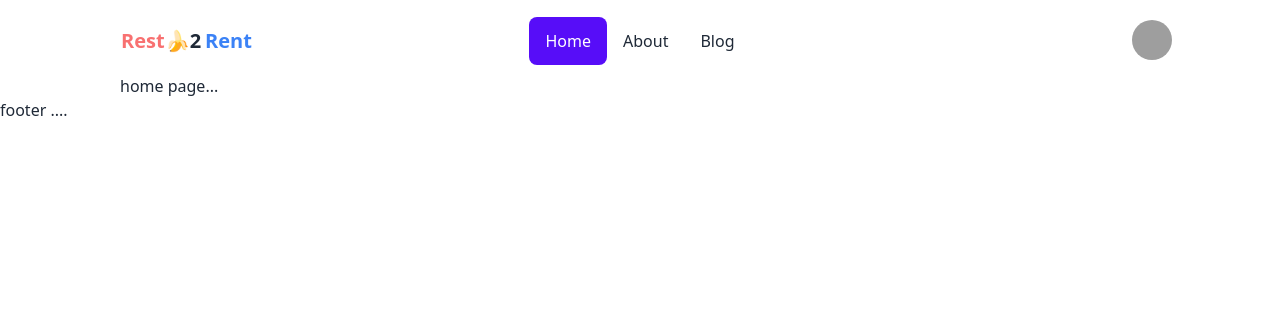
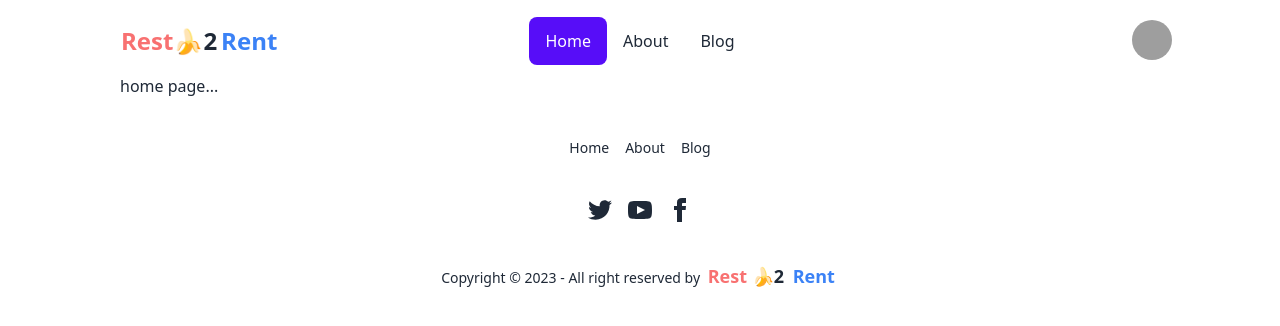
Before and after one commit to ataher-ali/chef-recipe-hunter-client, a React (Vite) app: page / in a window 1280 px wide. Shown: the top 326 px of the page. Built offline with nearby package versions, Linux system fonts and the light colour scheme; grey boxes are pictures that could not be loaded.

Commit message:
footer  ui

```diff
--- a/package.json
+++ b/package.json
@@ -11,6 +11,7 @@
   },
   "dependencies": {
     "daisyui": "^2.51.6",
+    "firebase": "^9.21.0",
     "localforage": "^1.10.0",
     "match-sorter": "^6.3.1",
     "react": "^18.2.0",
--- a/src/App.jsx
+++ b/src/App.jsx
@@ -9,7 +9,7 @@
   return (
     <>
       <Header></Header>
-      <div className='mx-28 px-2'>
+      <div className='mx-28 px-2 '>
          <Outlet></Outlet>
       </div>
       <Footer></Footer>
--- /dev/null
+++ b/src/Firebase/firebase.init.js
@@ -0,0 +1,20 @@
+// Import the functions you need from the SDKs you need
+import { initializeApp } from "firebase/app";
+// TODO: Add SDKs for Firebase products that you want to use
+// https://firebase.google.com/docs/web/setup#available-libraries
+
+// Your web app's Firebase configuration
+const firebaseConfig = {
+  apiKey: "AIzaSyDCM9FPYugTyaMaxPeV89KECISL3kiV9nE",
+  authDomain: "rest2rent-a534f.firebaseapp.com",
+  projectId: "rest2rent-a534f",
+  storageBucket: "rest2rent-a534f.appspot.com",
+  messagingSenderId: "732807347626",
+  appId: "1:732807347626:web:004bc72c97f493b0713fd3"
+};
+
+// Initialize Firebase
+const app = initializeApp(firebaseConfig);
+
+
+export default app;
--- a/src/Pages/Components/Footer/Footer.jsx
+++ b/src/Pages/Components/Footer/Footer.jsx
@@ -1,9 +1,26 @@
 import React from 'react';
+import { Link } from 'react-router-dom';
 
 const Footer = () => {
     return (
         <div>
-            footer ....
+          <footer className="footer footer-center p-10  text-base-content rounded">
+  <div className="grid grid-flow-col gap-4">
+        <Link className="link link-hover" to='/'>Home</Link>
+        <Link className="link link-hover" to='/about'>About</Link>
+        <Link className="link link-hover" to='/blog'>Blog</Link>
+  </div>
+  <div>
+    <div className="grid grid-flow-col gap-4">
+      <a><svg xmlns="http://www.w3.org/2000/svg" width="24" height="24" viewBox="0 0 24 24" className="fill-current"><path d="M24 4.557c-.883.392-1.832.656-2.828.775 1.017-.609 1.798-1.574 2.165-2.724-.951.564-2.005.974-3.127 1.195-.897-.957-2.178-1.555-3.594-1.555-3.179 0-5.515 2.966-4.797 6.045-4.091-.205-7.719-2.165-10.148-5.144-1.29 2.213-.669 5.108 1.523 6.574-.806-.026-1.566-.247-2.229-.616-.054 2.281 1.581 4.415 3.949 4.89-.693.188-1.452.232-2.224.084.626 1.956 2.444 3.379 4.6 3.419-2.07 1.623-4.678 2.348-7.29 2.04 2.179 1.397 4.768 2.212 7.548 2.212 9.142 0 14.307-7.721 13.995-14.646.962-.695 1.797-1.562 2.457-2.549z"></path></svg></a>
+      <a><svg xmlns="http://www.w3.org/2000/svg" width="24" height="24" viewBox="0 0 24 24" className="fill-current"><path d="M19.615 3.184c-3.604-.246-11.631-.245-15.23 0-3.897.266-4.356 2.62-4.385 8.816.029 6.185.484 8.549 4.385 8.816 3.6.245 11.626.246 15.23 0 3.897-.266 4.356-2.62 4.385-8.816-.029-6.185-.484-8.549-4.385-8.816zm-10.615 12.816v-8l8 3.993-8 4.007z"></path></svg></a>
+      <a><svg xmlns="http://www.w3.org/2000/svg" width="24" height="24" viewBox="0 0 24 24" className="fill-current"><path d="M9 8h-3v4h3v12h5v-12h3.642l.358-4h-4v-1.667c0-.955.192-1.333 1.115-1.333h2.885v-5h-3.808c-3.596 0-5.192 1.583-5.192 4.615v3.385z"></path></svg></a>
+    </div>
+  </div>
+  <div>
+    <p>Copyright © 2023 - All right reserved by <Link to='/' className=' p-1 font-bold text-lg  rounded'> <span className='text-red-400 '>Rest </span> 🍌2 <span className='text-blue-500 ml-1'>Rent</span> </Link></p>
+  </div>
+</footer>
         </div>
     );
 };
--- a/src/Pages/Components/Header/Nav.jsx
+++ b/src/Pages/Components/Header/Nav.jsx
@@ -17,7 +17,7 @@
 
       </ul>
     </div>
-    <Link className="btn btn-ghost normal-case text-xl" to='/'> <span className='text-red-400 '>Rest </span> 🍌2 <span className='text-blue-500 ml-1'>Rent</span> </Link>
+    <Link className="btn btn-ghost normal-case font-bold text-2xl" to='/'> <span className='text-red-400 '>Rest </span> 🍌2 <span className='text-blue-500 ml-1'>Rent</span> </Link>
   </div>
   <div className="navbar-center hidden lg:flex">
     <ul className="menu menu-horizontal px-1">
```
Also changed, not shown: 1 other file (tests, documents, lock files or other folders).
